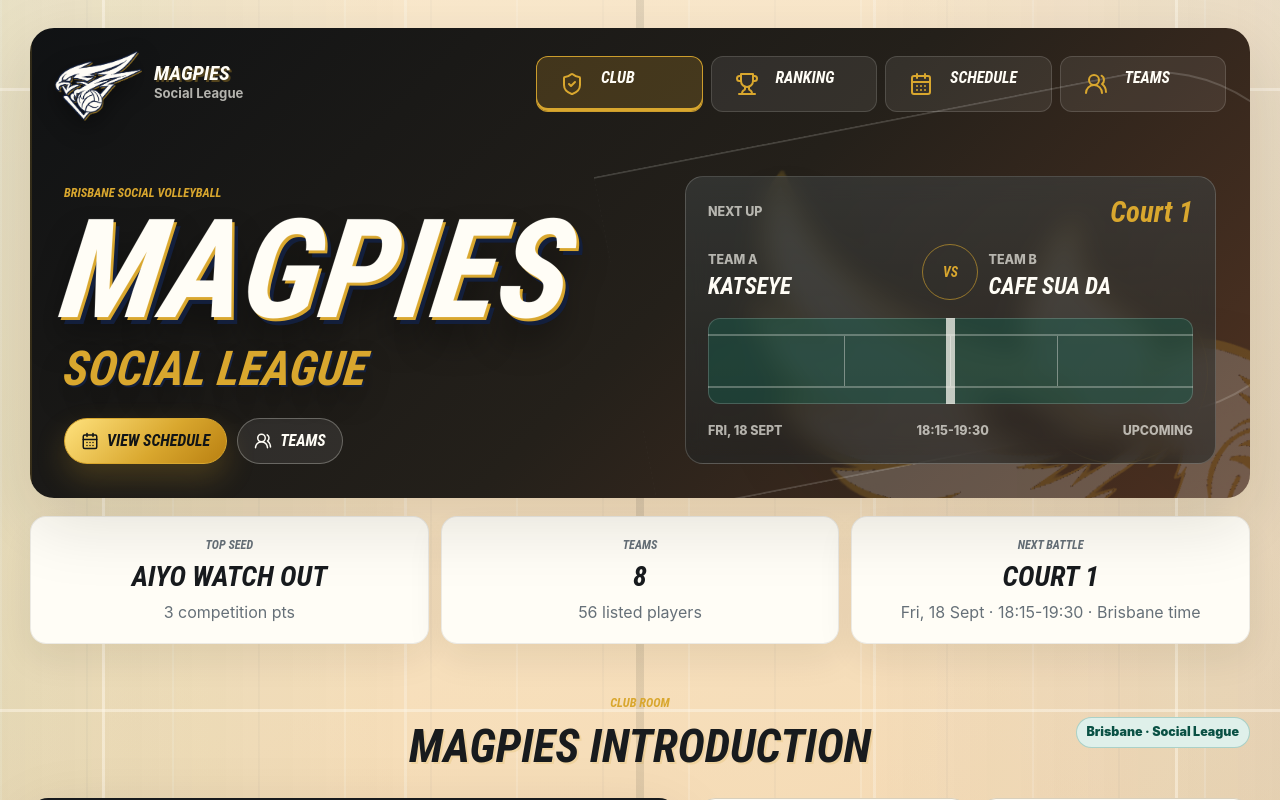
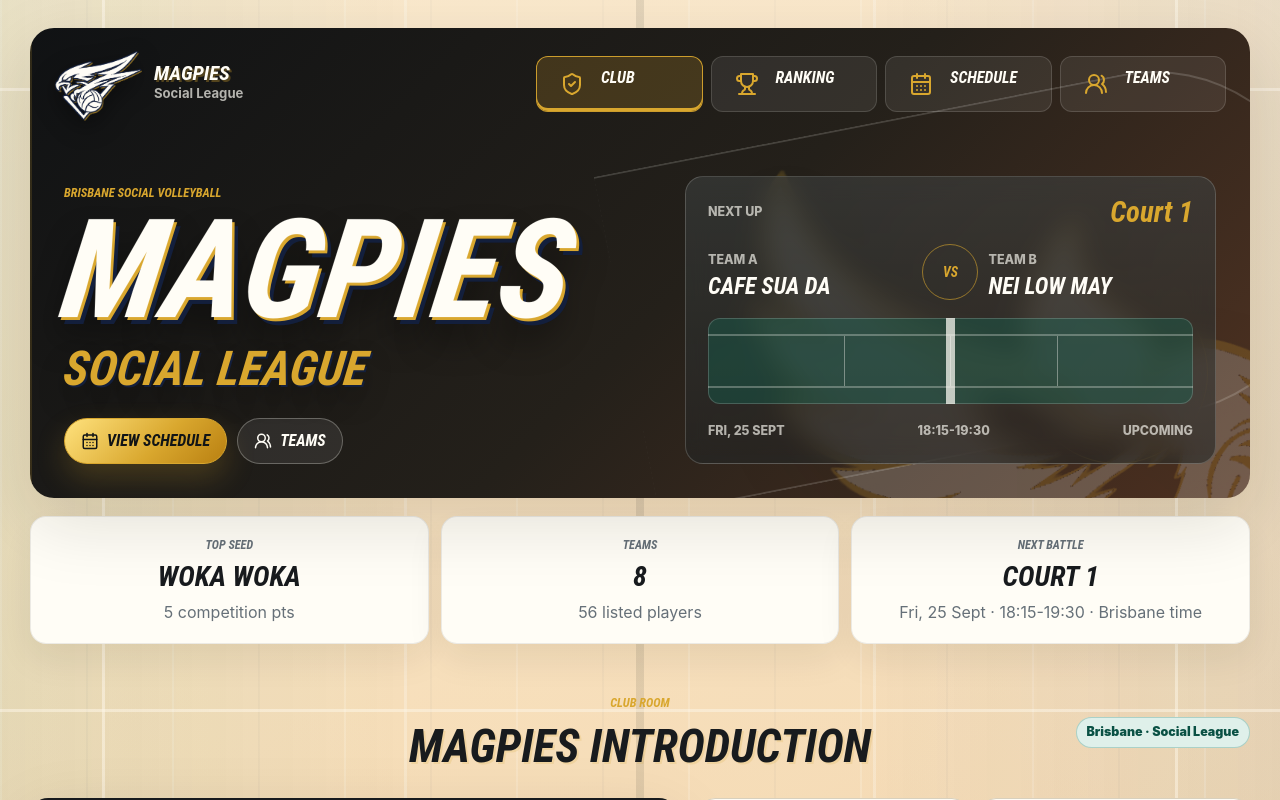
Before and after one commit to jm9jelly/bne-magpies, a React (Vite) app: page /#overview in a window 1280 px wide. Shown: the top 800 px of the page. Built offline with nearby package versions, Linux system fonts and the light colour scheme.

Commit message:
Update Week 2 league results

```diff
--- a/src/App.jsx
+++ b/src/App.jsx
@@ -407,7 +407,7 @@ function RankingsPage({ onTeamSelect }) {
       <div className="section-heading">
         <div>
           <p className="eyebrow">Social League Ranking</p>
-          <h2>Current Ranking - 11/9/2026</h2>
+          <h2>Current Ranking - 18/9/2026</h2>
         </div>
         <span className="status-pill">{rankingList.length} teams</span>
       </div>
--- a/src/data/bracket.json
+++ b/src/data/bracket.json
@@ -1,7 +1,7 @@
 {
   "title": "Brisbane Magpies Volleyball League Schedule",
   "titleZh": "",
-  "updated": "2026-09-12",
+  "updated": "2026-09-18",
   "rounds": [
     {
       "id": "week-1",
@@ -152,17 +152,28 @@
           "court": "Court 1",
           "teamA": "Katseye",
           "teamB": "Cafe Sua Da",
-          "scoreA": null,
-          "scoreB": null,
-          "winner": "TBC",
-          "status": "Upcoming",
-          "advancesTo": "League round",
+          "scoreA": 2,
+          "scoreB": 0,
+          "winner": "Katseye",
+          "status": "Completed",
+          "advancesTo": "Week 2 result",
           "timezone": "Brisbane time",
-          "sets": [],
-          "matchScoreA": null,
-          "matchScoreB": null,
-          "competitionPointsA": null,
-          "competitionPointsB": null
+          "sets": [
+            {
+              "set": 1,
+              "teamA": 25,
+              "teamB": 13
+            },
+            {
+              "set": 2,
+              "teamA": 27,
+              "teamB": 25
+            }
+          ],
+          "matchScoreA": 2,
+          "matchScoreB": 0,
+          "competitionPointsA": 3,
+          "competitionPointsB": 0
         },
         {
           "slot": "W2-C1-2",
@@ -171,17 +182,33 @@
           "court": "Court 1",
           "teamA": "Woka Woka",
           "teamB": "Balls deep",
-          "scoreA": null,
-          "scoreB": null,
-          "winner": "TBC",
-          "status": "Upcoming",
-          "advancesTo": "League round",
+          "scoreA": 2,
+          "scoreB": 1,
+          "winner": "Woka Woka",
+          "status": "Completed",
+          "advancesTo": "Week 2 result",
           "timezone": "Brisbane time",
-          "sets": [],
-          "matchScoreA": null,
-          "matchScoreB": null,
-          "competitionPointsA": null,
-          "competitionPointsB": null
+          "sets": [
+            {
+              "set": 1,
+              "teamA": 25,
+              "teamB": 18
+            },
+            {
+              "set": 2,
+              "teamA": 20,
+              "teamB": 25
+            },
+            {
+              "set": 3,
+              "teamA": 16,
+              "teamB": 14
+            }
+          ],
+          "matchScoreA": 2,
+          "matchScoreB": 1,
+          "competitionPointsA": 2,
+          "competitionPointsB": 1
         },
         {
           "slot": "W2-C2-1",
@@ -190,17 +217,33 @@
           "court": "Court 2",
           "teamA": "Flying Dishwashers",
           "teamB": "Nei Low May",
-          "scoreA": null,
-          "scoreB": null,
-          "winner": "TBC",
-          "status": "Upcoming",
-          "advancesTo": "League round",
+          "scoreA": 2,
+          "scoreB": 1,
+          "winner": "Flying Dishwashers",
+          "status": "Completed",
+          "advancesTo": "Week 2 result",
           "timezone": "Brisbane time",
-          "sets": [],
-          "matchScoreA": null,
-          "matchScoreB": null,
-          "competitionPointsA": null,
-          "competitionPointsB": null
+          "sets": [
+            {
+              "set": 1,
+              "teamA": 21,
+              "teamB": 25
+            },
+            {
+              "set": 2,
+              "teamA": 26,
+              "teamB": 24
+            },
+            {
+              "set": 3,
+              "teamA": 15,
+              "teamB": 13
+            }
+          ],
+          "matchScoreA": 2,
+          "matchScoreB": 1,
+          "competitionPointsA": 2,
+          "competitionPointsB": 1
         },
         {
           "slot": "W2-C2-2",
@@ -209,17 +252,28 @@
           "court": "Court 2",
           "teamA": "Delay no more",
           "teamB": "Aiyo watch out",
-          "scoreA": null,
-          "scoreB": null,
-          "winner": "TBC",
-          "status": "Upcoming",
-          "advancesTo": "League round",
+          "scoreA": 2,
+          "scoreB": 0,
+          "winner": "Delay no more",
+          "status": "Completed",
+          "advancesTo": "Week 2 result",
           "timezone": "Brisbane time",
-          "sets": [],
-          "matchScoreA": null,
-          "matchScoreB": null,
-          "competitionPointsA": null,
-          "competitionPointsB": null
+          "sets": [
+            {
+              "set": 1,
+              "teamA": 25,
+              "teamB": 14
+            },
+            {
+              "set": 2,
+              "teamA": 25,
+              "teamB": 20
+            }
+          ],
+          "matchScoreA": 2,
+          "matchScoreB": 0,
+          "competitionPointsA": 3,
+          "competitionPointsB": 0
         }
       ]
     },
--- a/src/data/rankings.json
+++ b/src/data/rankings.json
@@ -1,90 +1,90 @@
 [
   {
     "position": 1,
-    "team": "Aiyo watch out",
-    "played": 1,
-    "wins": 1,
+    "team": "Woka Woka",
+    "played": 2,
+    "wins": 2,
     "losses": 0,
-    "points": 3,
-    "setsRatio": "-",
-    "pointsRatio": "1.72",
-    "remarks": "Week 1 updated"
+    "points": 5,
+    "setsRatio": "4",
+    "pointsRatio": "1.16",
+    "remarks": "Week 2 updated"
   },
   {
     "position": 2,
-    "team": "Woka Woka",
-    "played": 1,
+    "team": "Katseye",
+    "played": 2,
     "wins": 1,
-    "losses": 0,
-    "points": 3,
-    "setsRatio": "-",
-    "pointsRatio": "1.28",
-    "remarks": "Week 1 updated"
+    "losses": 1,
+    "points": 4,
+    "setsRatio": "1.5",
+    "pointsRatio": "1.03",
+    "remarks": "Week 2 updated"
   },
   {
     "position": 3,
     "team": "Nei Low May",
-    "played": 1,
+    "played": 2,
     "wins": 1,
-    "losses": 0,
-    "points": 2,
-    "setsRatio": "-",
-    "pointsRatio": "1.22",
-    "remarks": "Week 1 updated"
+    "losses": 1,
+    "points": 3,
+    "setsRatio": "1",
+    "pointsRatio": "1.10",
+    "remarks": "Week 2 updated"
   },
   {
     "position": 4,
-    "team": "Balls deep",
-    "played": 1,
+    "team": "Aiyo watch out",
+    "played": 2,
     "wins": 1,
-    "losses": 0,
-    "points": 2,
-    "setsRatio": "-",
-    "pointsRatio": "1.09",
-    "remarks": "Week 1 updated"
+    "losses": 1,
+    "points": 3,
+    "setsRatio": "1",
+    "pointsRatio": "1.063",
+    "remarks": "Week 2 updated"
   },
   {
     "position": 5,
-    "team": "Cafe Sua Da",
-    "played": 1,
-    "wins": 0,
+    "team": "Delay no more",
+    "played": 2,
+    "wins": 1,
     "losses": 1,
-    "points": 1,
-    "setsRatio": "-",
-    "pointsRatio": "0.92",
-    "remarks": "Week 1 updated"
+    "points": 3,
+    "setsRatio": "1",
+    "pointsRatio": "1.060",
+    "remarks": "Week 2 updated"
   },
   {
     "position": 6,
-    "team": "Katseye",
-    "played": 1,
-    "wins": 0,
+    "team": "Balls deep",
+    "played": 2,
+    "wins": 1,
     "losses": 1,
-    "points": 1,
-    "setsRatio": "-",
-    "pointsRatio": "0.82",
-    "remarks": "Week 1 updated"
+    "points": 3,
+    "setsRatio": "1",
+    "pointsRatio": "1.01",
+    "remarks": "Week 2 updated"
   },
   {
     "position": 7,
-    "team": "Delay no more",
-    "played": 1,
-    "wins": 0,
+    "team": "Flying Dishwashers",
+    "played": 2,
+    "wins": 1,
     "losses": 1,
-    "points": 0,
-    "setsRatio": "-",
-    "pointsRatio": "0.78",
-    "remarks": "Week 1 updated"
+    "points": 2,
+    "setsRatio": "0.7",
+    "pointsRatio": "0.81",
+    "remarks": "Week 2 updated"
   },
   {
     "position": 8,
-    "team": "Flying Dishwashers",
-    "played": 1,
+    "team": "Cafe Sua Da",
+    "played": 2,
     "wins": 0,
-    "losses": 1,
-    "points": 0,
-    "setsRatio": "-",
-    "pointsRatio": "0.58",
-    "remarks": "Week 1 updated"
+    "losses": 2,
+    "points": 1,
+    "setsRatio": "0.3",
+    "pointsRatio": "0.83",
+    "remarks": "Week 2 updated"
   }
 ]
```
Also changed, not shown: data-import/sample/Bracket.csv, data-import/sample/Rankings.csv.
